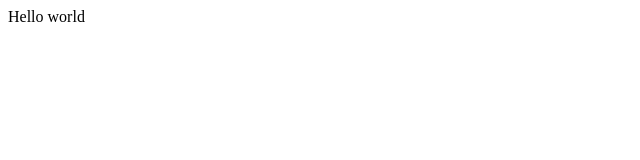
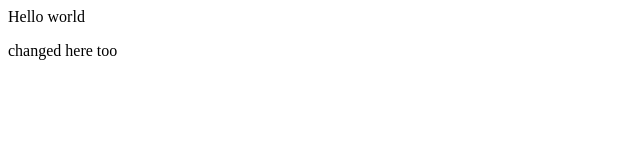
Before and after one commit to harshithar21/example, a plain HTML site: page index.html in a window 1280 px wide. Shown: the whole page, without its empty margins (0-640 px from the left). Drawn offline with Linux system fonts and the light colour scheme.

Commit message:
New update ex

```diff
--- a/index.html
+++ b/index.html
@@ -1 +1,2 @@
 <p>Hello world</p>
+<p>changed here too</p>
```
